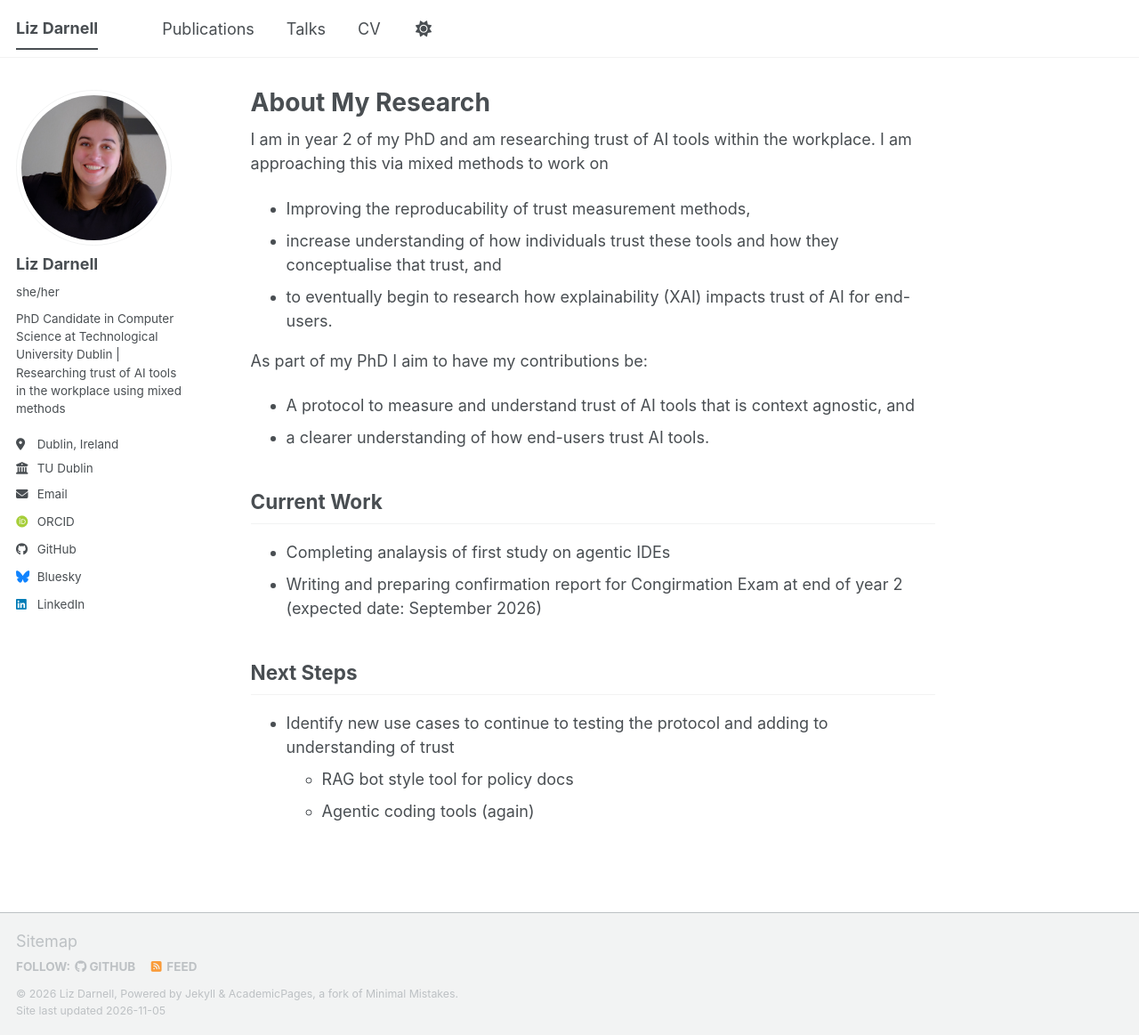
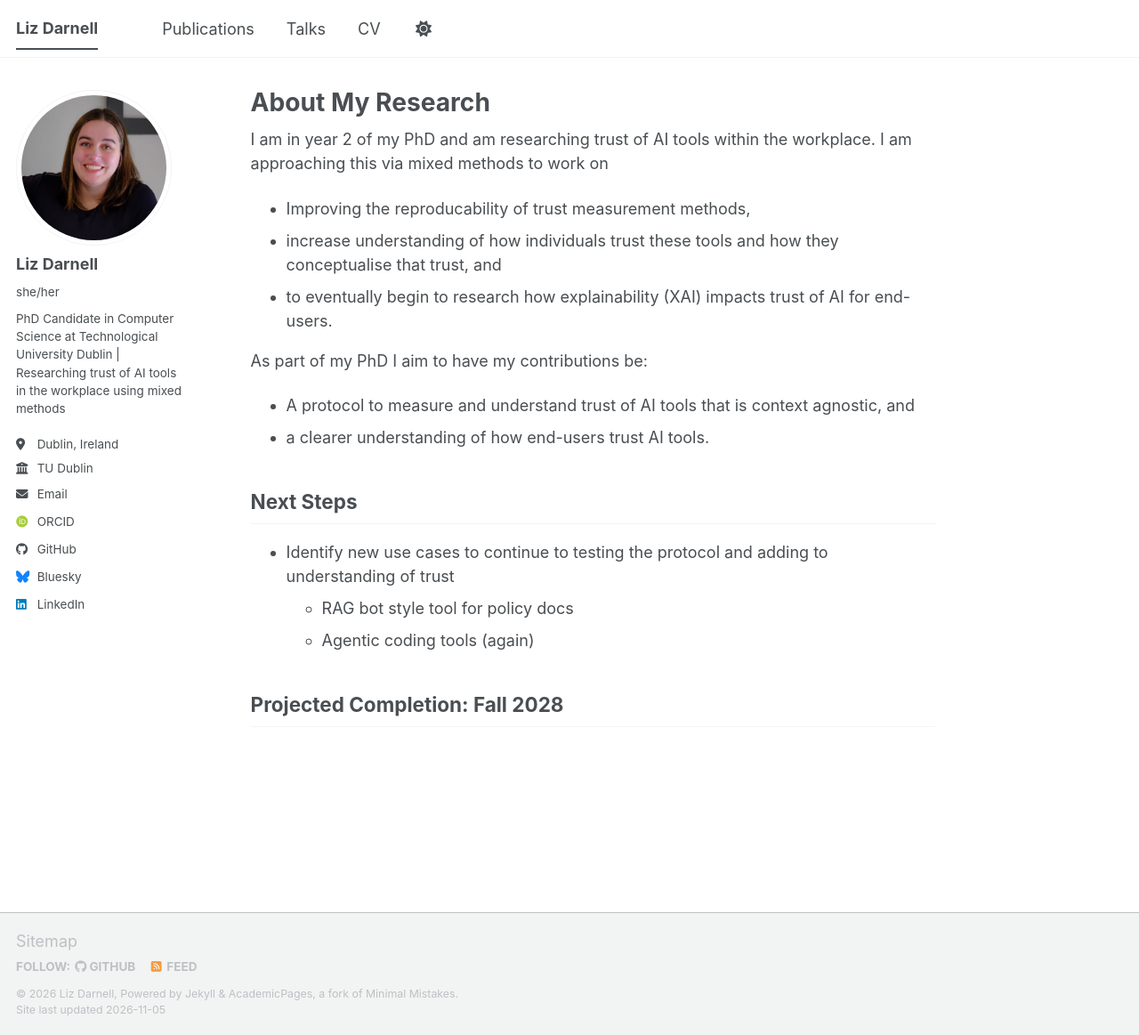
Before and after one commit to liz-darnell/liz-darnell.github.io, a Jekyll site: the page built from _pages/about.md, in a window 1280 px wide and 1163 px high. Shown: the whole window at 89% size. Built offline with Jekyll 4.4.1, drawn with Linux system fonts in a browser that asks for light colours; some web fonts are replaced; a script bundle is joined from its source files by our own code; library files that are not in the unit come from our copies.

Commit message:
Update about.md

```diff
--- a/_pages/about.md
+++ b/_pages/about.md
@@ -16,11 +16,10 @@ As part of my PhD I aim to have my contributions be:
 - A protocol to measure and understand trust of AI tools that is context agnostic, and
 - a clearer understanding of how end-users trust AI tools.
 
-## Current Work
-- Completing analaysis of first study on agentic IDEs
-- Writing and preparing confirmation report for Congirmation Exam at end of year 2 (expected date: September 2026)
 
 ## Next Steps
 - Identify new use cases to continue to testing the protocol and adding to understanding of trust
   - RAG bot style tool for policy docs
   - Agentic coding tools (again)
+
+## Projected Completion: Fall 2028
```
